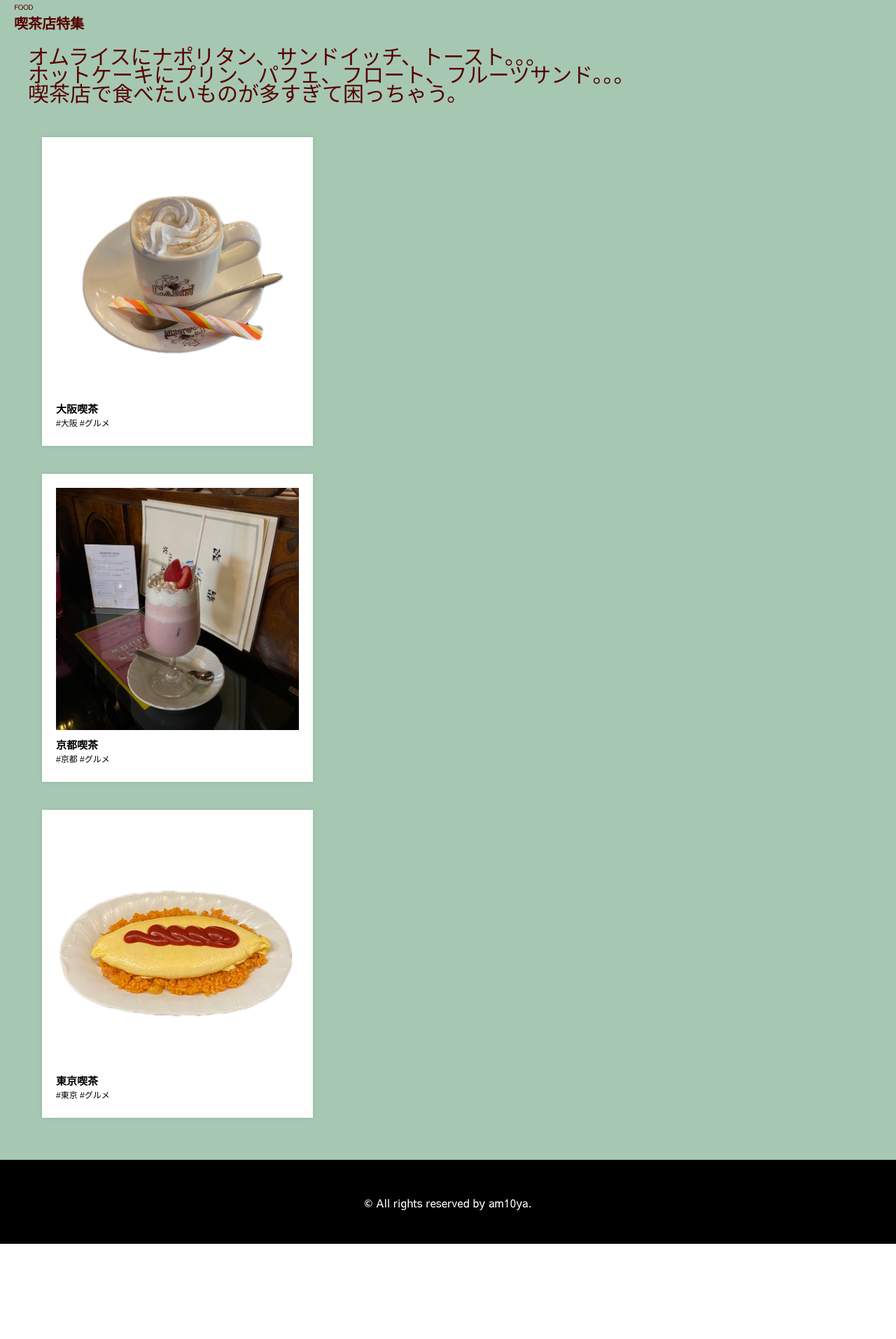
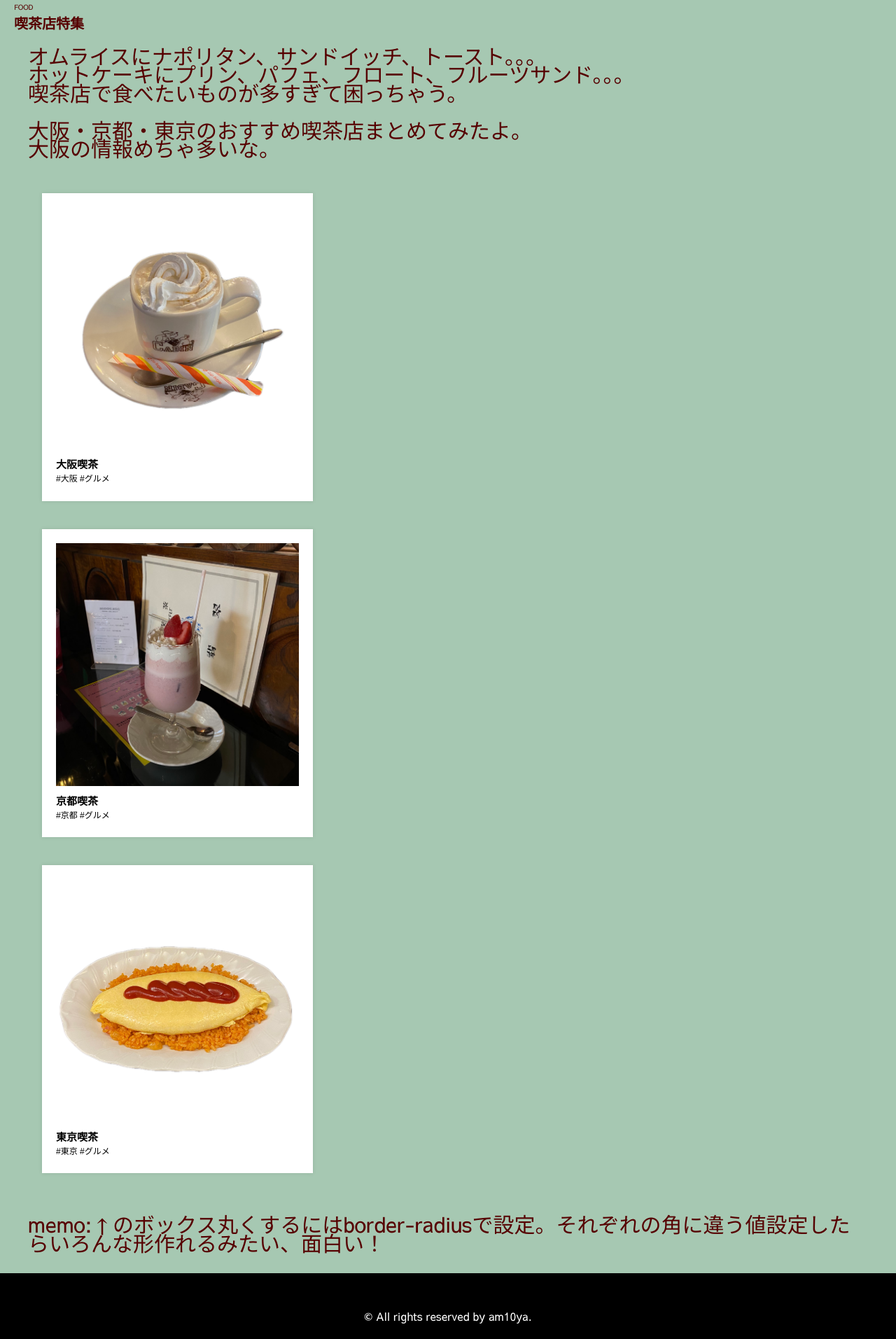
Before and after one commit to am10ya/No.13, a plain HTML site: page kissa.html in a window 1280 px wide. Shown: the part 467-2380 px from the top of the page at 70% size. Before the commit the page ends 2244 px from the top, so only its background shows below. Drawn offline with Linux system fonts and the light colour scheme.

Commit message:
Update kissa.html

```diff
--- a/kissa.html
+++ b/kissa.html
@@ -71,9 +71,18 @@
                     喫茶店で食べたいものが多すぎて困っちゃう。
 
                 </p>
+                           <p>　　　　　　　　　　　　　　　　　　　　　</p>
                 <p>
+                  大阪・京都・東京のおすすめ喫茶店まとめてみたよ。 <br/>
+                </p>
+                <p>
+               大阪の情報めちゃ多いな。
+
 
                 </p>
+
+
+
 
             </div>
 
@@ -167,6 +176,10 @@
 
         </ul>
 
+              <div class ="headingL"> <p>
+           memo:↑のボックス丸くするにはborder-radiusで設定。それぞれの角に違う値設定したらいろんな形作れるみたい、面白い！
+        </p>
+
     </div>
 
 
```
